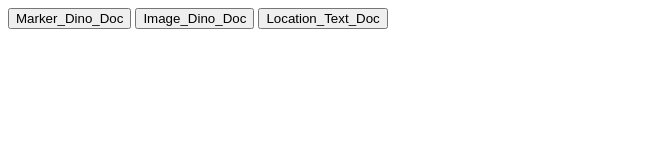
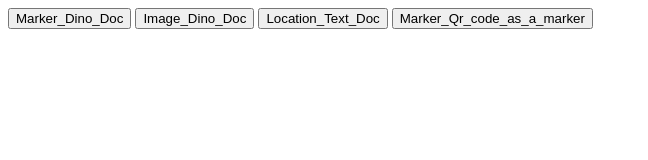
Before and after one commit to pravdina/pravdina.github.io, a plain HTML site: page index.html in a window 1280 px wide. Shown: the whole page, without its empty margins (0-648 px from the left). Drawn offline with Linux system fonts and the light colour scheme.

Commit message:
Update index.html

```diff
--- a/index.html
+++ b/index.html
@@ -10,6 +10,8 @@
     <input type="button" value="Marker_Dino_Doc" onClick='location.href="Marker_Dino_Doc.html"'>
     <input type="button" value="Image_Dino_Doc" onClick='location.href="Image_Dino_Doc.html"'>
     <input type="button" value="Location_Text_Doc" onClick='location.href="Location_Text_Doc.html"'>
+    <input type="button" value="Marker_Qr_code_as_a_marker" onClick='location.href="Marker_Qr_code_as_a_marker.html"'>
+
   </form>
 </body>
 </html>
```
